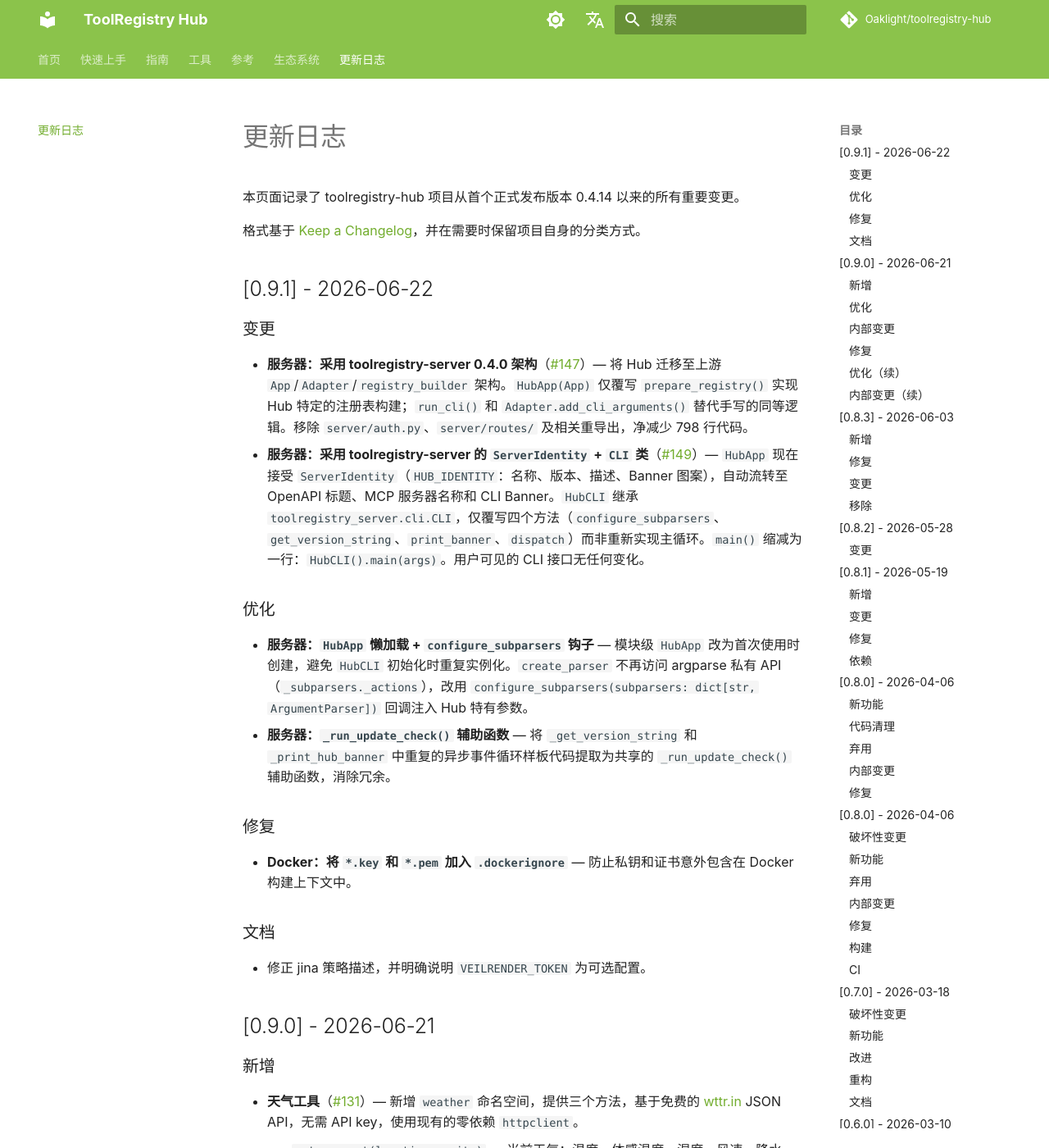
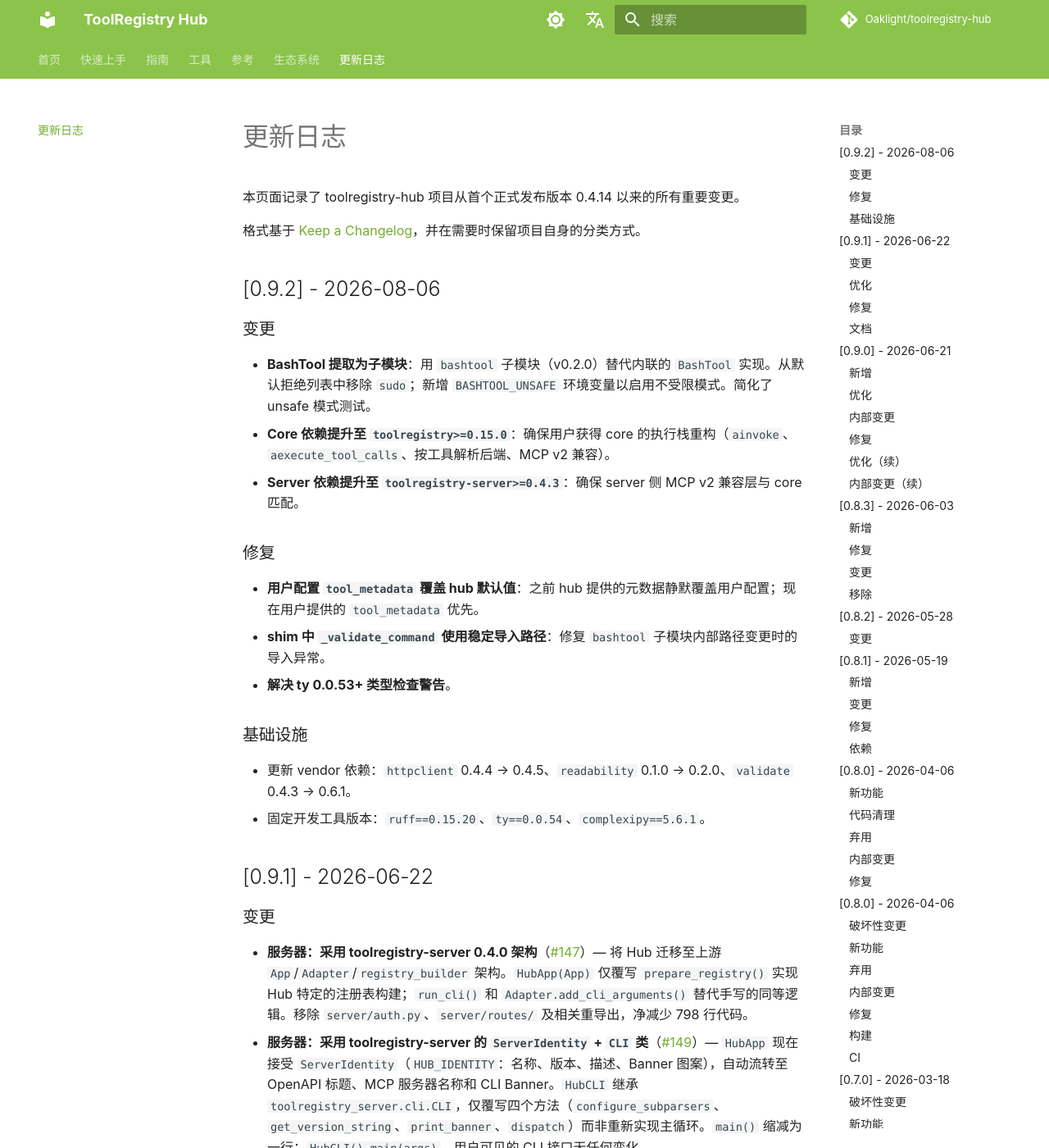
Before and after one commit to Oaklight/toolregistry-hub, an MkDocs documentation site: the page built from docs/changelog.md, in a window 1280 px wide and 1400 px high. Shown: the whole window at 82% size. Built offline with MkDocs 1.6.1 and Material for MkDocs 9.7.7, drawn with Linux system fonts in a browser that asks for light colours; some web fonts are replaced; comment, search, counter and statistics services are not loaded.

Commit message:
docs: add 0.9.2 changelog

```diff
--- a/docs/changelog.md
+++ b/docs/changelog.md
@@ -11,6 +11,25 @@ author: Oaklight
 本页面记录了 toolregistry-hub 项目从首个正式发布版本 0.4.14 以来的所有重要变更。
 
 格式基于 [Keep a Changelog](https://keepachangelog.com/zh-CN/1.1.0/)，并在需要时保留项目自身的分类方式。
+
+## [0.9.2] - 2026-08-06
+
+### 变更
+
+- **BashTool 提取为子模块**：用 `bashtool` 子模块（v0.2.0）替代内联的 `BashTool` 实现。从默认拒绝列表中移除 `sudo`；新增 `BASHTOOL_UNSAFE` 环境变量以启用不受限模式。简化了 unsafe 模式测试。
+- **Core 依赖提升至 `toolregistry>=0.15.0`**：确保用户获得 core 的执行栈重构（`ainvoke`、`aexecute_tool_calls`、按工具解析后端、MCP v2 兼容）。
+- **Server 依赖提升至 `toolregistry-server>=0.4.3`**：确保 server 侧 MCP v2 兼容层与 core 匹配。
+
+### 修复
+
+- **用户配置 `tool_metadata` 覆盖 hub 默认值**：之前 hub 提供的元数据静默覆盖用户配置；现在用户提供的 `tool_metadata` 优先。
+- **shim 中 `_validate_command` 使用稳定导入路径**：修复 `bashtool` 子模块内部路径变更时的导入异常。
+- **解决 ty 0.0.53+ 类型检查警告**。
+
+### 基础设施
+
+- 更新 vendor 依赖：`httpclient` 0.4.4 → 0.4.5、`readability` 0.1.0 → 0.2.0、`validate` 0.4.3 → 0.6.1。
+- 固定开发工具版本：`ruff==0.15.20`、`ty==0.0.54`、`complexipy==5.6.1`。
 
 ## [0.9.1] - 2026-06-22
 
```
